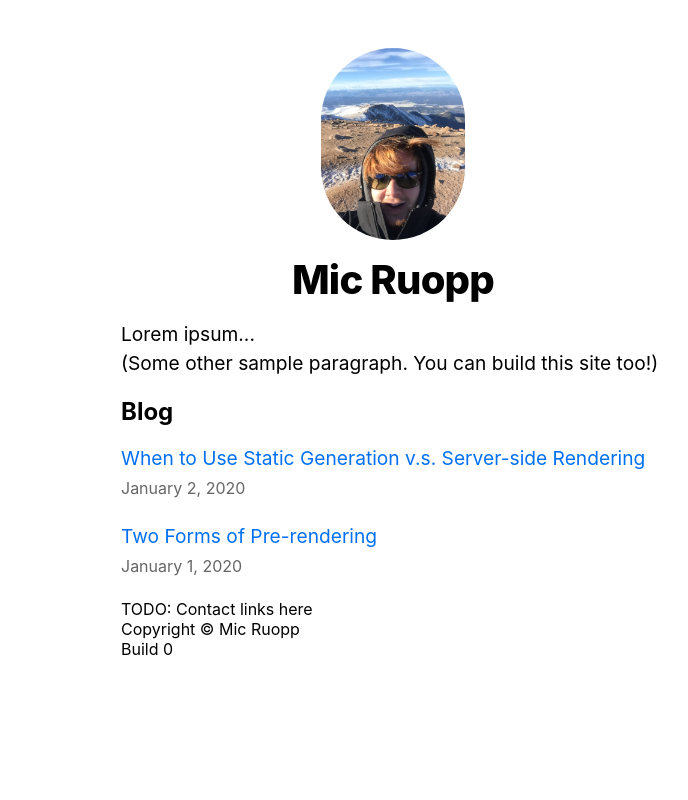
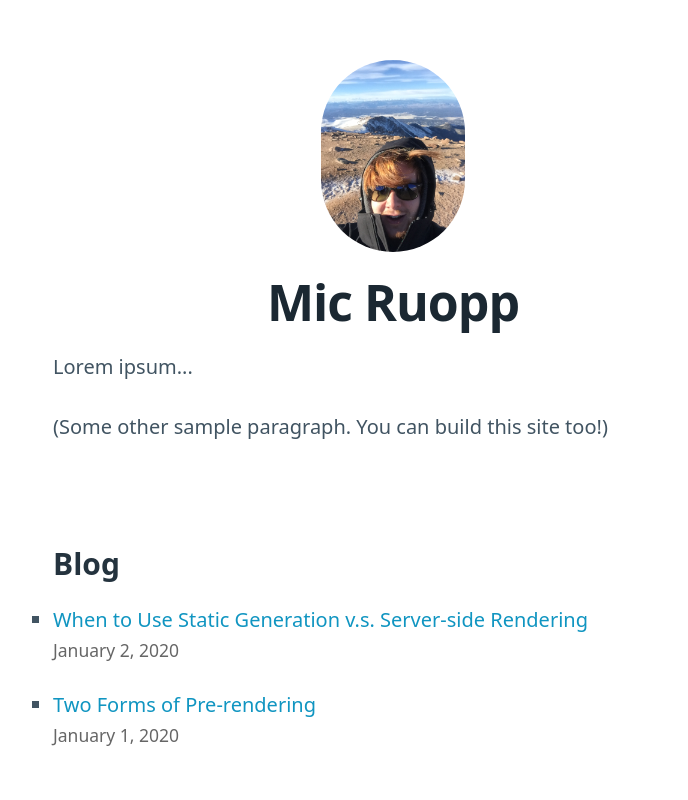
Before and after one commit to rdwdlabs/micruopp.com, a Next.js app: page / in a window 1280 px wide. Shown: the top 800 px of the page, without its empty margins (247-935 px from the left). Built offline with nearby package versions, Linux system fonts and the light colour scheme.

Commit message:
Created TODOs

```diff
--- a/styles/global.css
+++ b/styles/global.css
@@ -1,3 +1,5 @@
+@import url('https://unpkg.com/@picocss/pico@1.5.10/css/pico.css');
+/*
 html,
 body {
   padding: 0;
@@ -36,3 +38,4 @@ button {
   padding: 0.5rem 1rem;
   font-weight: bold;
 }
+*/
--- a/styles/globals.css
+++ /dev/null
@@ -1,38 +0,0 @@
-html,
-body {
-  padding: 0;
-  margin: 0;
-  font-family: Inter, -apple-system, BlinkMacSystemFont, Segoe UI, Roboto,
-    Oxygen, Ubuntu, Cantarell, Fira Sans, Droid Sans, Helvetica Neue, sans-serif;
-}
-
-a {
-  color: inherit;
-  text-decoration: none;
-}
-
-* {
-  box-sizing: border-box;
-}
-
-img {
-  max-width: 100%;
-  height: auto;
-}
-
-h1,
-h2,
-p,
-ul {
-  margin: 0;
-}
-
-ul {
-  padding: 0;
-  list-style: none;
-}
-
-button {
-  padding: 0.5rem 1rem;
-  font-weight: bold;
-}
```
Also changed, not shown: 1 other file (tests, documents, lock files or other folders).
